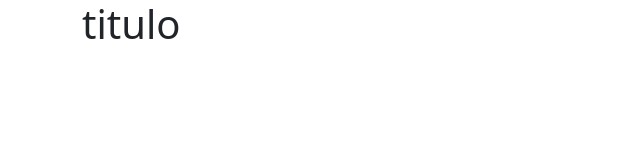
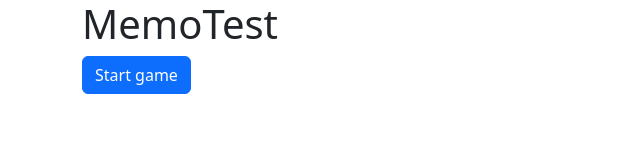
Before and after one commit to gruvix/Memo-Test, a website: page index.html in a window 1280 px wide. Shown: the whole page, without its empty margins (0-640 px from the left). Drawn offline with nearby package versions, Linux system fonts and the light colour scheme.

Commit message:
add start game button

```diff
--- a/index.html
+++ b/index.html
@@ -11,9 +11,11 @@
 <body>
     <div class="container">
         <div class="row">
-            <h1>titulo</h1>
+            <h1>MemoTest</h1>
         </div>
+        <div class="row">
             <div class="col">
+                <button class="btn btn-primary">Start game</button>
             </div>
         </div>
     </div>
```
